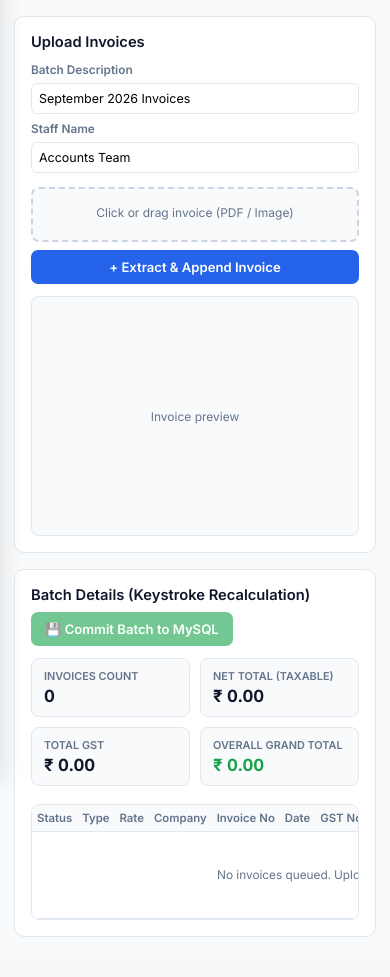
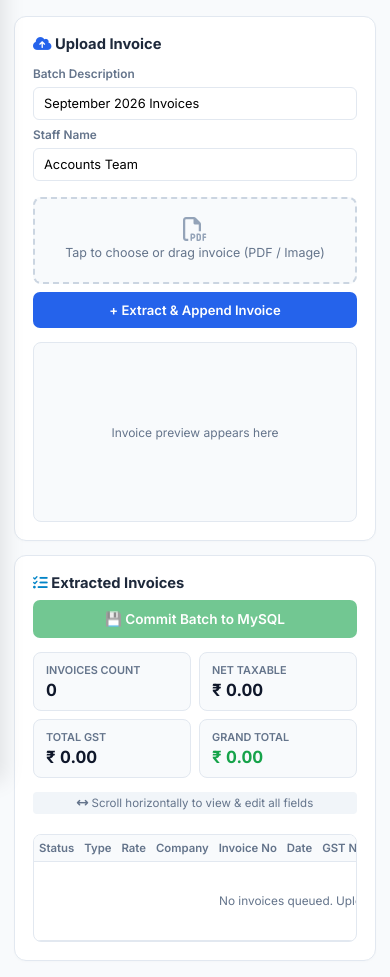
Before and after one commit to Brindha36/OCR, a Flask app: page /upload in a window 390 px wide. Shown: the part 63-1040 px from the top of the page. Before the commit the page ends 1000 px from the top, so only its background shows below. Run offline with Flask 3, Linux system fonts and the light colour scheme.

Commit message:
upload.html

```diff
--- a/templates/upload.html
+++ b/templates/upload.html
@@ -7,28 +7,43 @@
 <style>
     .workspace {
         display: grid;
-        grid-template-columns: 290px minmax(0, 1fr);
-        gap: 16px;
+        grid-template-columns: 310px minmax(0, 1fr);
+        gap: 18px;
+        align-items: start;
     }
+
     .panel {
         background: var(--surface);
         border: 1px solid var(--border);
-        border-radius: 10px;
-        padding: 16px;
+        border-radius: 12px;
+        padding: 18px;
         display: flex;
         flex-direction: column;
-        gap: 12px;
+        gap: 14px;
         min-width: 0;
+        box-shadow: 0 1px 3px rgba(0, 0, 0, 0.02);
     }
-    .panel-title { font-size: 0.92rem; font-weight: 600; display: flex; align-items: center; justify-content: space-between; flex-wrap: wrap; gap: 8px; }
+
+    .panel-title {
+        font-size: 0.92rem;
+        font-weight: 700;
+        color: #1e293b;
+        display: flex;
+        align-items: center;
+        justify-content: space-between;
+        flex-wrap: wrap;
+        gap: 8px;
+    }
+
     .dropzone {
         border: 2px dashed #cbd5e1;
         border-radius: 8px;
-        padding: 16px;
+        padding: 18px 12px;
         text-align: center;
         background: #f8fafc;
         cursor: pointer;
         position: relative;
+        transition: all 0.15s ease;
     }
     .dropzone:hover { border-color: var(--primary); background: #f0f7ff; }
     .dropzone input[type="file"] { position: absolute; inset: 0; opacity: 0; cursor: pointer; width: 100%; height: 100%; }
@@ -45,6 +60,7 @@
         display: inline-flex;
         align-items: center;
         gap: 6px;
+        transition: all 0.15s ease;
     }
     .btn-action:hover { background-color: var(--primary-hover); }
     .btn-action:disabled { opacity: 0.6; cursor: not-allowed; }
@@ -64,27 +80,109 @@
     .preview-container img { max-width: 100%; max-height: 100%; object-fit: contain; }
     .preview-container iframe { width: 100%; height: 100%; border: none; }
 
-    .summary-cards { display: grid; grid-template-columns: repeat(auto-fit, minmax(130px, 1fr)); gap: 10px; }
-    .card-stat { background: #f8fafc; border: 1px solid var(--border); padding: 10px 12px; border-radius: 8px; }
-    .card-stat-label { font-size: 0.68rem; font-weight: 600; color: var(--text-muted); text-transform: uppercase; }
-    .card-stat-val { font-size: 1.05rem; font-weight: 700; margin-top: 3px; font-variant-numeric: tabular-nums; }
+    /* Summary Stat Cards */
+    .summary-cards {
+        display: grid;
+        grid-template-columns: repeat(4, 1fr);
+        gap: 10px;
+    }
+    .card-stat {
+        background: #f8fafc;
+        border: 1px solid var(--border);
+        padding: 10px 12px;
+        border-radius: 8px;
+    }
+    .card-stat-label {
+        font-size: 0.68rem;
+        font-weight: 600;
+        color: var(--text-muted);
+        text-transform: uppercase;
+    }
+    .card-stat-val {
+        font-size: 1.05rem;
+        font-weight: 700;
+        margin-top: 3px;
+        font-variant-numeric: tabular-nums;
+    }
     .card-stat-val.highlight { color: var(--success); }
 
-    .table-wrapper { overflow-y: auto; overflow-x: auto; -webkit-overflow-scrolling: touch; border: 1px solid var(--border); border-radius: 8px; max-height: 520px; width: 100%; }
-    table { width: 100%; border-collapse: collapse; font-size: 0.74rem; font-variant-numeric: tabular-nums; }
-    thead { background: #f8fafc; position: sticky; top: 0; z-index: 10; border-bottom: 1px solid var(--border); }
-    th, td { padding: 6px 5px; border-bottom: 1px solid var(--border); text-align: left; white-space: nowrap !important; vertical-align: middle; }
-    th { font-weight: 600; color: var(--text-muted); font-size: 0.71rem; }
+    /* Mobile Table Scroll Helper */
+    .scroll-hint {
+        display: none;
+        font-size: 0.72rem;
+        color: #64748b;
+        background: #f1f5f9;
+        padding: 4px 8px;
+        border-radius: 4px;
+        text-align: center;
+        margin-bottom: 6px;
+    }
+
+    .table-wrapper {
+        overflow-y: auto;
+        overflow-x: auto;
+        -webkit-overflow-scrolling: touch;
+        border: 1px solid var(--border);
+        border-radius: 8px;
+        max-height: 520px;
+        width: 100%;
+    }
+
+    table {
+        width: 100%;
+        border-collapse: collapse;
+        font-size: 0.74rem;
+        font-variant-numeric: tabular-nums;
+    }
+    thead {
+        background: #f8fafc;
+        position: sticky;
+        top: 0;
+        z-index: 10;
+        border-bottom: 1px solid var(--border);
+    }
+    th, td {
+        padding: 6px 5px;
+        border-bottom: 1px solid var(--border);
+        text-align: left;
+        white-space: nowrap !important;
+        vertical-align: middle;
+    }
+    th {
+        font-weight: 600;
+        color: var(--text-muted);
+        font-size: 0.71rem;
+    }
     .num-cell { text-align: right; }
 
     .table-input {
-        width: 100%; padding: 4px 6px; border-radius: 4px; border: 1px solid transparent; background: transparent; font-size: 0.74rem; outline: none; white-space: nowrap !important;
+        width: 100%;
+        padding: 5px 6px;
+        border-radius: 4px;
+        border: 1px solid transparent;
+        background: transparent;
+        font-size: 0.74rem;
+        outline: none;
+        white-space: nowrap !important;
     }
     .table-input:hover { border-color: #cbd5e1; background: #ffffff; }
-    .table-input:focus { border-color: var(--primary); background: #ffffff; box-shadow: 0 0 0 2px rgba(37, 99, 235, 0.15); }
+    .table-input:focus {
+        border-color: var(--primary);
+        background: #ffffff;
+        box-shadow: 0 0 0 2px rgba(37, 99, 235, 0.15);
+    }
     .table-input.num { text-align: right; font-variant-numeric: tabular-nums; }
 
-    .type-select, .rate-select { padding: 3px 6px; border-radius: 5px; font-size: 0.7rem; font-weight: 600; border: 1px solid var(--border); outline: none; cursor: pointer; white-space: nowrap; }
+    .type-select, .rate-select {
+        padding: 4px 6px;
+        border-radius: 5px;
+        font-size: 0.7rem;
+        font-weight: 600;
+        border: 1px solid var(--border);
+        outline: none;
+        cursor: pointer;
+        white-space: nowrap;
+    }
     .type-select.type-computer { background-color: #eff6ff; color: #1d4ed8; border-color: #bfdbfe; }
     .type-select.type-manual { background-color: #fffbeb; color: #b45309; border-color: #fde68a; }
     .rate-select { background-color: #f1f5f9; color: #334155; }
@@ -92,10 +190,36 @@
     .badge-pending { background: #fef3c7; color: #b45309; padding: 2px 6px; border-radius: 4px; font-weight: 600; font-size: 0.68rem; }
     .badge-saved { background: #ecfdf5; color: #047857; padding: 2px 6px; border-radius: 4px; font-weight: 600; font-size: 0.68rem; }
 
-    /* Mobile: Stack Upload Panel over Detail Table */
-    @media (max-width: 900px) {
+    /* Mobile-Specific Adaptations */
+    @media (max-width: 992px) {
         .workspace {
             grid-template-columns: 1fr;
+            gap: 14px;
+        }
+
+        .scroll-hint {
+            display: block;
+        }
+
+        .summary-cards {
+            grid-template-columns: 1fr 1fr;
+            gap: 8px;
+        }
+
+        .panel-title {
+            flex-direction: column;
+            align-items: stretch;
+        }
+
+        #saveBatchBtn {
+            width: 100%;
+            justify-content: center;
+            padding: 11px;
+            font-size: 0.85rem;
+        }
+
+        .preview-container {
+            height: 180px;
         }
     }
 </style>
@@ -103,36 +227,41 @@
 
 {% block content %}
 <div class="workspace">
+    <!-- Left / Top: Upload Box -->
     <section class="panel">
-        <div class="panel-title">Upload Invoices</div>
+        <div class="panel-title">
+            <span><i class="fa-solid fa-cloud-arrow-up" style="color: var(--primary);"></i> Upload Invoice</span>
+        </div>
 
         <div style="display: flex; flex-direction: column; gap: 6px;">
             <label style="font-size: 0.74rem; font-weight: 600; color: var(--text-muted);">Batch Description</label>
-            <input type="text" id="batchNameInput" value="September 2026 Invoices" style="padding: 7px; border: 1px solid var(--border); border-radius: 6px; font-size: 0.78rem;">
+            <input type="text" id="batchNameInput" value="September 2026 Invoices" style="padding: 8px 10px; border: 1px solid var(--border); border-radius: 6px; font-size: 0.8rem;">
 
             <label style="font-size: 0.74rem; font-weight: 600; color: var(--text-muted); margin-top: 2px;">Staff Name</label>
-            <input type="text" id="staffNameInput" value="Accounts Team" style="padding: 7px; border: 1px solid var(--border); border-radius: 6px; font-size: 0.78rem;">
+            <input type="text" id="staffNameInput" value="Accounts Team" style="padding: 8px 10px; border: 1px solid var(--border); border-radius: 6px; font-size: 0.8rem;">
         </div>
 
         <form id="uploadForm" style="margin-top: 2px;">
             <div class="dropzone">
                 <input type="file" id="invoiceInput" accept=".pdf,image/*" required>
-                <div style="font-size: 0.75rem; color: var(--text-muted);">Click or drag invoice (PDF / Image)</div>
-                <div id="fileChosenText" style="font-size: 0.7rem; color: var(--primary); font-weight: 600; margin-top: 4px;"></div>
+                <i class="fa-regular fa-file-pdf" style="font-size: 1.5rem; color: #94a3b8; margin-bottom: 4px;"></i>
+                <div style="font-size: 0.78rem; color: var(--text-muted);">Tap to choose or drag invoice (PDF / Image)</div>
+                <div id="fileChosenText" style="font-size: 0.72rem; color: var(--primary); font-weight: 600; margin-top: 4px;"></div>
             </div>
-            <button type="submit" id="addBtn" class="btn-action" style="width: 100%; margin-top: 8px; justify-content: center;">
+            <button type="submit" id="addBtn" class="btn-action" style="width: 100%; margin-top: 8px; justify-content: center; padding: 10px;">
                 <span id="btnText">+ Extract & Append Invoice</span>
             </button>
         </form>
 
         <div class="preview-container" id="previewWrapper">
-            <div style="color: var(--text-muted); font-size: 0.75rem;">Invoice preview</div>
+            <div style="color: var(--text-muted); font-size: 0.75rem;">Invoice preview appears here</div>
         </div>
     </section>
 
+    <!-- Right / Bottom: Extracted Table & Master Summary -->
     <section class="panel">
         <div class="panel-title">
-            <span>Batch Details (Keystroke Recalculation)</span>
+            <span><i class="fa-solid fa-list-check" style="color: #0284c7;"></i> Extracted Invoices</span>
             <button class="btn-action btn-success" id="saveBatchBtn" disabled>
                 💾 Commit Batch to MySQL
             </button>
@@ -144,7 +273,7 @@
                 <div class="card-stat-val" id="statCount">0</div>
             </div>
             <div class="card-stat">
-                <div class="card-stat-label">Net Total (Taxable)</div>
+                <div class="card-stat-label">Net Taxable</div>
                 <div class="card-stat-val" id="statNet">₹ 0.00</div>
             </div>
             <div class="card-stat">
@@ -152,12 +281,16 @@
                 <div class="card-stat-val" id="statGst">₹ 0.00</div>
             </div>
             <div class="card-stat">
-                <div class="card-stat-label">Overall Grand Total</div>
+                <div class="card-stat-label">Grand Total</div>
                 <div class="card-stat-val highlight" id="statGrand">₹ 0.00</div>
             </div>
         </div>
 
-        <div class="table-wrapper" style="margin-top: 6px;">
+        <div class="scroll-hint">
+            <i class="fa-solid fa-arrows-left-right"></i> Scroll horizontally to view & edit all fields
+        </div>
+
+        <div class="table-wrapper">
             <table>
                 <thead>
                     <tr>
@@ -178,7 +311,7 @@
                 </thead>
                 <tbody id="detailTableBody">
                     <tr id="emptyRow">
-                        <td colspan="13" style="text-align: center; color: var(--text-muted); padding: 36px 0;">
+                        <td colspan="13" style="text-align: center; color: var(--text-muted); padding: 32px 0;">
                             No invoices queued. Upload a file above to begin.
                         </td>
                     </tr>
```
